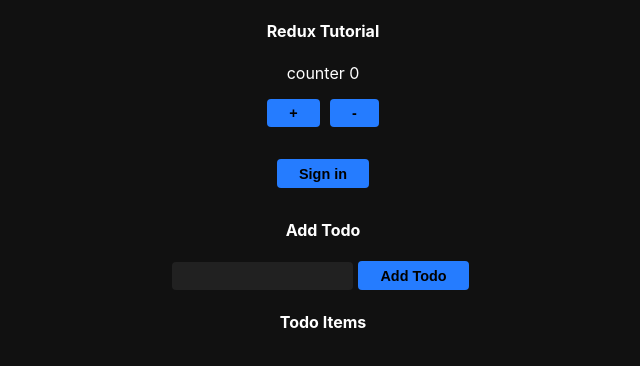
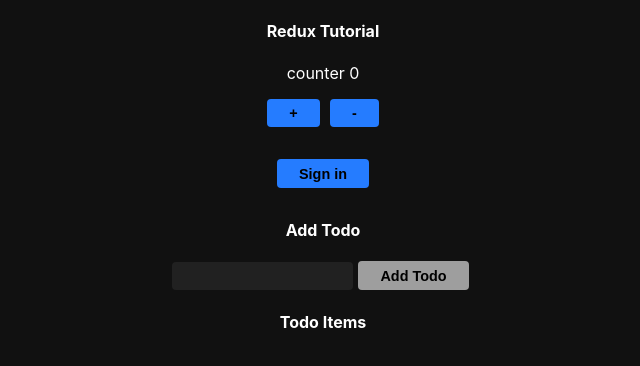
Before and after one commit to mrstevedev/redux-counter, a React (Create React App) app: page / in a window 1280 px wide. Shown: the top 366 px of the page, without its empty margins (317-957 px from the left). Built offline with nearby package versions, Linux system fonts and the light colour scheme.

Commit message:
Added ternary to prevent a form submit if form is empty

```diff
--- a/src/components/AddTodo.js
+++ b/src/components/AddTodo.js
@@ -15,7 +15,8 @@ const AddTodo = () => {
           name="todo"
           onChange={(event) => setVal(event.target.value)}
         />
-        <button type="button" onClick={() => dispatch(addTodo(val))}>
+        <button type="button" onClick={() => val ? dispatch(addTodo(val)) : null}
+            style={{ background: '#9E9E9E', color:' rgb(0 0 0)', fontWeight: 'bold' }}>
           Add Todo
         </button>
       </form>
```
